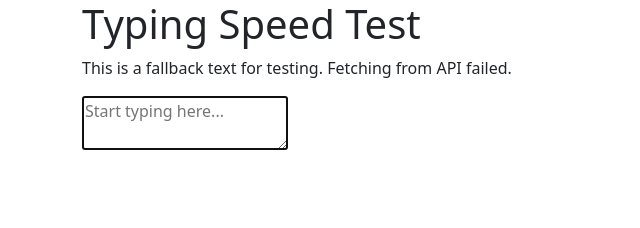
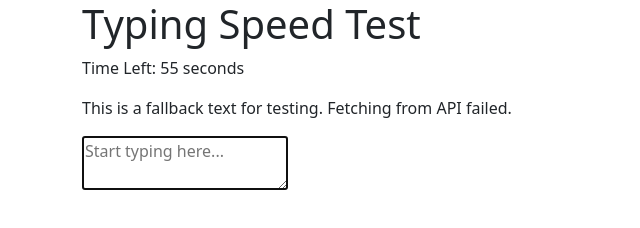
Before and after one commit to vestinabert/Typing_Speed_Test_App, a plain HTML site: page index.html in a window 1280 px wide. Shown: the whole page, without its empty margins (0-640 px from the left). Drawn offline with nearby package versions, Linux system fonts and the light colour scheme; no server answers.

Commit message:
adding timer

```diff
--- a/index.html
+++ b/index.html
@@ -10,7 +10,8 @@
 <body>
     <div class="container">
         <h1>Typing Speed Test</h1>
-        <p id="text-display">*Text display*</p>
+        <p>Time Left: <span id="time">60</span> seconds</p>
+        <p id="text-display"></p>
         <textarea id="user-input" placeholder="Start typing here..." autofocus></textarea>
     </div>
 
--- a/js/script.js
+++ b/js/script.js
@@ -1,10 +1,25 @@
 import { fetchText } from './api.js';
 
 const textDisplay = document.getElementById("text-display");
+const timeDisplay = document.getElementById("time");
+
 let originalText = "";
+let timer = 60;
+
 async function startTest() {
     originalText = await fetchText();
-    textDisplay.innerText = originalText;
+    textDisplay.textContent = originalText;
 }
 
+function startTimer() {
+    setInterval(() => {
+        timer--;
+        timeDisplay.textContent = timer;
+        if (timer === 0) {
+            clearInterval(interval);
+            endTest();
+        }
+    }, 1000);
+}
 startTest();
+startTimer();
```
